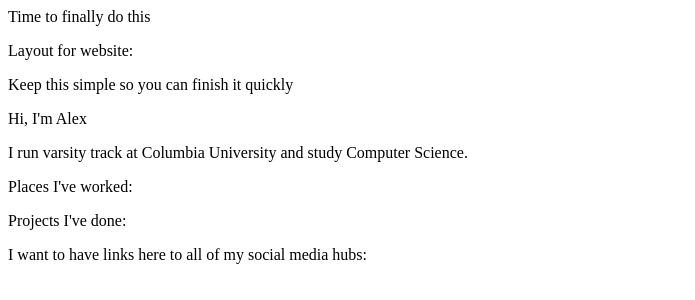
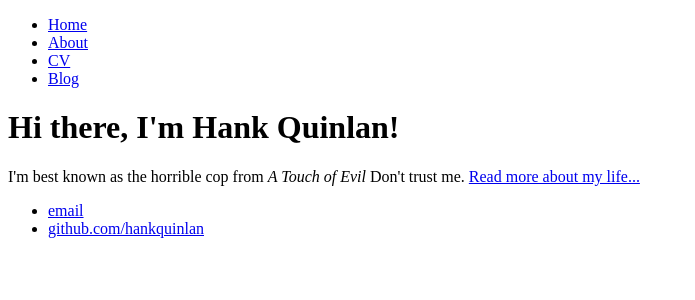
Before and after one commit to AFreemantle/AFreemantle.github.io, a plain HTML site: page index.html in a window 1280 px wide. Shown: the whole page, without its empty margins (0-695 px from the left). Drawn offline with Linux system fonts and the light colour scheme.

Commit message:
setting up font awesome

```diff
--- a/index.html
+++ b/index.html
@@ -1,18 +1,29 @@
-Time to finally do this
-
-<p> Layout for website: </p>
-
-<p>Keep this simple so you can finish it quickly</p>
-
-<p>Hi, I'm Alex</p>
-
-<p>I run varsity track at Columbia University and study Computer Science.</p>
-
-<p>Places I've worked:</p>
-
-<p>Projects I've done:</p>
-
-
-<p>I want to have links here to all of my social media hubs:</p>
-
-<p><insta> <twitter> <facebook> <linkedIn></p>
+<!DOCTYPE html>
+<html>
+	<head>
+		<title>Alexander Freemantle</title>
+		<script src="https://use.fontawesome.com/6552d48307.js"></script>
+	</head>
+	<body>
+		<nav>
+    		<ul>
+        		<li><a href="/">Home</a></li>
+	        	<li><a href="/about">About</a></li>
+        		<li><a href="/cv">CV</a></li>
+        		<li><a href="/blog">Blog</a></li>
+    		</ul>
+		</nav>
+		<div class="container">
+    		<div class="blurb">
+        		<h1>Hi there, I'm Hank Quinlan!</h1>
+				<p>I'm best known as the horrible cop from <em>A Touch of Evil</em> Don't trust me. <a href="/about">Read more about my life...</a></p>
+    		</div><!-- /.blurb -->
+		</div><!-- /.container -->
+		<footer>
+    		<ul>
+        		<li><a href="mailto:hankquinlanhub@gmail.com">email</a></li>
+        		<li><a href="https://github.com/hankquinlan">github.com/hankquinlan</a></li>
+			</ul>
+		</footer>
+	</body>
+</html>
```
